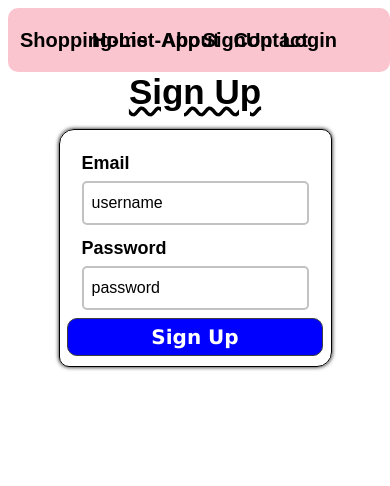
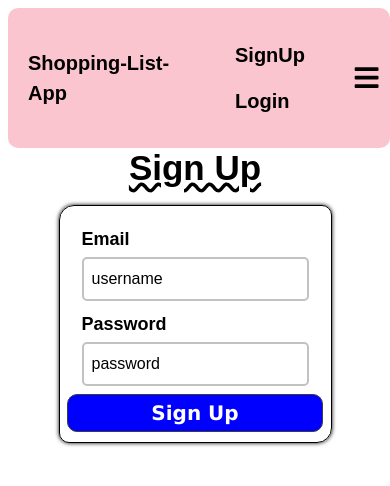
Before and after one commit to moha-salad64/Shopping-List-App, a React (Create React App) app: page /SignUp in a window 390 px wide. Shown: the top 486 px of the page. Built offline with nearby package versions, Linux system fonts and the light colour scheme; no server answers.

Commit message:
updating menu of the page

```diff
--- a/src/Components/Navbar.js
+++ b/src/Components/Navbar.js
@@ -1,44 +1,49 @@
 import { signOut } from 'firebase/auth';
-import React from 'react'
-import { Link, useNavigate } from 'react-router-dom'
+import React, { useState } from 'react';
+import { Link, useNavigate } from 'react-router-dom';
 import { auth } from '../firebase';
 import CurrentUser from '../Hooks/UserCurrent';
-
-
+import { FaBars, FaTimes } from 'react-icons/fa';
 
 function Navbar() {
-
-  const Navigate = useNavigate();
-  const UserCurrent = CurrentUser();
+  const [isMobileMenuOpen, setIsMobileMenuOpen] = useState(false);
+  const navigate = useNavigate();
+  const currentUser = CurrentUser();
 
   const handleLogout = async () => {
-    await signOut(auth)
-    Navigate('/Login');
-  }
+    await signOut(auth);
+    navigate('/Login');
+  };
+
+  const toggleMobileMenu = () => {
+    setIsMobileMenuOpen(!isMobileMenuOpen);
+  };
+
   return (
-    <nav className='container-nav'>
+    <nav className="container-nav">
       <h4>Shopping-List-App</h4>
-      <div className='counter-nav'>
-
-        <Link to='/' className='nav-link'>Home</Link>
-        <Link to='/About' className='nav-link'>About</Link>
-        <Link to='/Contact' className='nav-link'>Contact</Link>
-
+      <div className={`counter-nav ${isMobileMenuOpen ? 'active' : ''}`}>
+        <Link to="/" className="nav-link" onClick={() => setIsMobileMenuOpen(false)}>Home</Link>
+        <Link to="/About" className="nav-link" onClick={() => setIsMobileMenuOpen(false)}>About</Link>
+        <Link to="/Contact" className="nav-link" onClick={() => setIsMobileMenuOpen(false)}>Contact</Link>
       </div>
-      <div className='nav-sign'>
+      <div className="nav-sign">
         {
-          UserCurrent ? (
-            <Link onClick={handleLogout} className='nav-logn'>LogOut</Link>
+          currentUser ? (
+            <Link onClick={handleLogout} className="nav-logn">LogOut</Link>
           ) : (
             <>
-              <Link to='/SignUp' className='nav-logn'>SignUp</Link>
-              <Link to='/Login' className='nav-logn'>Login</Link>
+              <Link to="/SignUp" className="nav-logn" onClick={() => setIsMobileMenuOpen(false)}>SignUp</Link>
+              <Link to="/Login" className="nav-logn" onClick={() => setIsMobileMenuOpen(false)}>Login</Link>
             </>
           )
         }
       </div>
+      <div className="menu-icon" onClick={toggleMobileMenu}>
+        {isMobileMenuOpen ? <FaTimes /> : <FaBars />}
+      </div>
     </nav>
-  )
+  );
 }
 
-export default Navbar
+export default Navbar;
--- a/src/Components/Testshop.js
+++ b/src/Components/Testshop.js
@@ -25,7 +25,7 @@ const Testshop = () => {
         } catch (error) {
             toast.error(error.message);
         } finally {
-            futchItems(user.uid);
+            fetchItems(user.uid);
         }
     };
 
@@ -43,7 +43,7 @@ const Testshop = () => {
         const unsubscribe = onAuthStateChanged(auth, async (user) => {
             if (user) {
                 setUser(user);
-                await futchItems(user.uid);
+                await fetchItems(user.uid);
             } else {
                 setUser(null);
                 setItems([]);
@@ -52,7 +52,7 @@ const Testshop = () => {
         return () => unsubscribe();
     }, []);
 
-    const futchItems = async (userID) => {
+    const fetchItems = async (userID) => {
         try {
             const q = query(collection(db, "ShoppItem"), where("userID", "==", userID));
             const querySnapshot = await getDocs(q);
@@ -80,7 +80,7 @@ const Testshop = () => {
         } catch (error) {
             toast.error('Error removing item!');
         } finally {
-            futchItems(user.uid);
+            fetchItems(user.uid);
         }
     };
 
--- a/src/Index.css
+++ b/src/Index.css
@@ -10,7 +10,6 @@
 }
 
 /*start Shopping list style-css*/
-
 .container {
   margin-top: 1.6rem;
   padding: 1rem;
@@ -23,11 +22,11 @@
   box-shadow: 0 0 6px rgba(0, 0, 0, 0.6);
 }
 
-.main-container h1{
+.main-container h1 {
   font-size: 1.5rem;
   font-weight: 800;
   margin-bottom: 10px;
-  text-align:center;
+  text-align: center;
 }
 
 .item-list {
@@ -35,12 +34,12 @@
   flex-direction: column;
 }
 
-.item-list p{
-  text-align:center;
+.item-list p {
+  text-align: center;
   font-weight: 800;
 }
 
-.item-container{
+.item-container {
   display: flex;
   justify-content: space-between;
   align-items: center;
@@ -52,17 +51,19 @@
   border: 1px solid #000;
 }
 
-.item-name{
+.item-name {
   font-size: 0.1rem;
   font-weight: 600;
 }
-.item-name span{
+
+.item-name span {
   display: block;
   font-size: 0.9rem;
   padding: 2px;
 }
 
-.remove-item , .edit-item{
+.remove-item,
+.edit-item {
   padding: 0.2rem 0.3rem;
   font-size: 1.5rem;
 }
@@ -72,20 +73,18 @@
   margin-top: 1rem;
   font-size: 1rem;
   font-weight: 600;
+}
 
-}
-/*ending Shopping List style-css*/
-
+/*end Shopping list style-css*/
 
 /*start Shopping form style-css*/
-
-.input-side{
+.input-side {
   width: 500px;
   padding: 0.5rem;
   border-radius: 0.25rem;
 }
 
-.input-side h2{
+.input-side h2 {
   font-weight: bold;
   text-align: center;
   margin-top: 10px;
@@ -101,13 +100,11 @@
   width: 100%;
   max-width: 24rem;
   margin-bottom: 1rem;
-  /* margin-top: 1rem;      */
 }
 
-
-.add-item-box button{
+.add-item-box button {
   display: flex;
-  align-item:center;
+  align-items: center;
   justify-content: center;
   background-color: black;
   color: white;
@@ -118,39 +115,37 @@
 
 .add-item-input {
   width: 30vw;
-  max-width:20rem;
+  max-width: 20rem;
   height: 100%;
   cursor: pointer;
   border: 1px solid #000;
-  padding: 0.5rem  0.5rem;
+  padding: 0.5rem 0.5rem;
   border-radius: 0.5rem;
   margin: 0.2rem;
-
 }
 
-.input-part{
+.input-part {
   display: flex;
   flex-direction: column;
   margin-bottom: 1rem;
 }
 
-.input-part label{
+.input-part label {
   font-weight: bold;
 }
 
+.input-part input::placeholder {
+  color: #000;
+}
 
-.input-part input::placeholder {
-  color:#000;
-}
 .input-part input:focus {
   outline: 0;
 }
-/*ending shopping form style-css*/
 
+/*end shopping form style-css*/
 
-/* start navigation style-css8*/
-
-.container-nav{
+/*start navigation style-css*/
+.container-nav {
   font-size: 20px;
   font-weight: 600;
   display: flex;
@@ -162,69 +157,104 @@
   margin: 8px;
   width: 98vw;
   border-radius: 10px;
+  position: relative;
 }
 
-.container-nav h4{
-  position: absolute;
-  right: 0;
-  left: 20px;
+.container-nav h4 {
+  margin-left: 20px;
 }
-.counter-nav{
-  position: absolute;
-  right: 0px;
-  left: 10px;
+
+.counter-nav {
   display: flex;
   align-items: center;
-  justify-content: center;
+  gap: 1rem;
 }
-.nav-link{
-  padding: 0px 7px;
+
+.counter-nav a {
+  padding: 0 7px;
   text-decoration: none;
   color: #000;
 }
-.nav-sign{
-  position: absolute;
-  right: 3rem;
-}
-.nav-logn{
-  padding: 0px 5px;
-  text-decoration: none;
-  color: #000000;
+
+.nav-sign {
+  display: flex;
+  gap: 1rem;
 }
 
-/* ending navigation style-css */
+.nav-logn {
+  padding: 0 3rem;
+  text-decoration: none;
+  color: #000;
+}
 
-/*starting Sign in and sign up style-css */
+.menu-icon {
+  display: none;
+  cursor: pointer;
+  font-size: 1.7rem;
+  padding: 0px 10px 0px 0px;
+}
 
-.signIn-container h1{
+/* Responsive styling for mobile */
+@media (max-width: 768px) {
+  .counter-nav {
+    display: none;
+    flex-direction: column;
+    position: absolute;
+    top: 100%;
+    left: 0;
+    width: 100%;
+    background-color: rgba(250, 190, 200, 0.89);
+    padding: 1rem;
+    gap: 0.5rem;
+    z-index: 1;
+  }
+
+  .counter-nav.active {
+    display: flex;
+  }
+
+  .nav-sign {
+    flex-direction: column;
+  }
+
+  .menu-icon {
+    display: block;
+  }
+}
+
+/*end navigation style-css*/
+
+/*starting Sign in and sign up style-css*/
+.signIn-container h1 {
   text-align: center;
   font-size: 35px;
   font-weight: 800;
   margin-bottom: 10px;
-  text-decoration: underline wavy ;
+  text-decoration: underline wavy;
 }
 
-.signIn-container{
+.signIn-container {
   display: flex;
   justify-content: center;
   flex-direction: column;
   align-items: center;
   height: 70vw;
 }
-.frm-container{
+
+.frm-container {
   display: flex;
   justify-content: center;
   flex-direction: column;
   align-items: center;
-  box-shadow: 0 0 4px #000 ;
+  box-shadow: 0 0 4px #000;
   height: 50vh;
   width: 70vw;
   border: 1px solid #000000;
-  border-radius:15px 10px;
-  padding:10px;
+  border-radius: 15px 10px;
+  padding: 10px;
 }
 
-.input-sign label{
+.input-sign label {
   display: block;
   margin-top: 10px;
   margin-bottom: 4px;
@@ -232,7 +262,7 @@
   font-weight: 600;
 }
 
-.input-sign input{
+.input-sign input {
   padding: 8px 8px;
   border: 2px solid #c2c2c2;
   border-radius: 5px;
@@ -240,16 +270,16 @@
   margin-bottom: 0px;
 }
 
-.input-sign input::placeholder{
+.input-sign input::placeholder {
   font-size: medium;
   color: #000000;
 }
 
-.input-sign input:focus{
+.input-sign input:focus {
   outline: none;
 }
 
-.btn-sign button{
+.btn-sign button {
   background-color: blue;
   color: #fff;
   border: 1px solid #3d3d3d;
@@ -258,41 +288,40 @@
   width: 16rem;
   border-radius: 10px;
 }
-.btn span{
+
+.btn span {
   font-size: 20px;
   font-family: 'Lucida Sans', 'Lucida Sans Regular', 'Lucida Grande', 'Lucida Sans Unicode', Geneva, Verdana, sans-serif;
   font-weight: 900;
 }
-/*ending sign in and sign up style-css*/
 
+/*end sign in and sign up style-css*/
 
-
-/* start loading with sign in and sign up*/
-.loader-up{
+/*start loading with sign in and sign up*/
+.loader-up {
   display: flex;
   justify-content: center;
   align-items: center;
 }
 
-.loader{
+.loader {
   height: 1.5rem;
   width: 1.5rem;
   border: 2px dashed #000;
-
   border-radius: 50%;
   animation: spin 1s linear infinite;
   opacity: 0.4;
 }
 
 @keyframes spin {
-  to{
+  to {
     transform: rotate(360deg);
   }
-  0%{
+  0% {
     transform: rotate(0deg);
   }
-  100%{
+  100% {
     transform: rotate(360deg);
   }
 }
-/*ending loanding sign in and sign up*/
+/*end loading sign in and sign up*/
```
Lines whose indentation alone changed are shown as unchanged.
